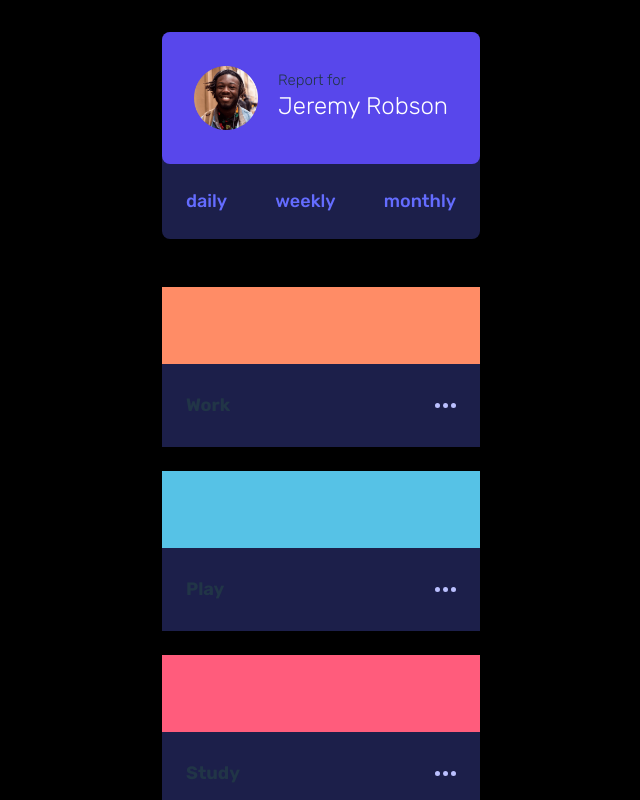
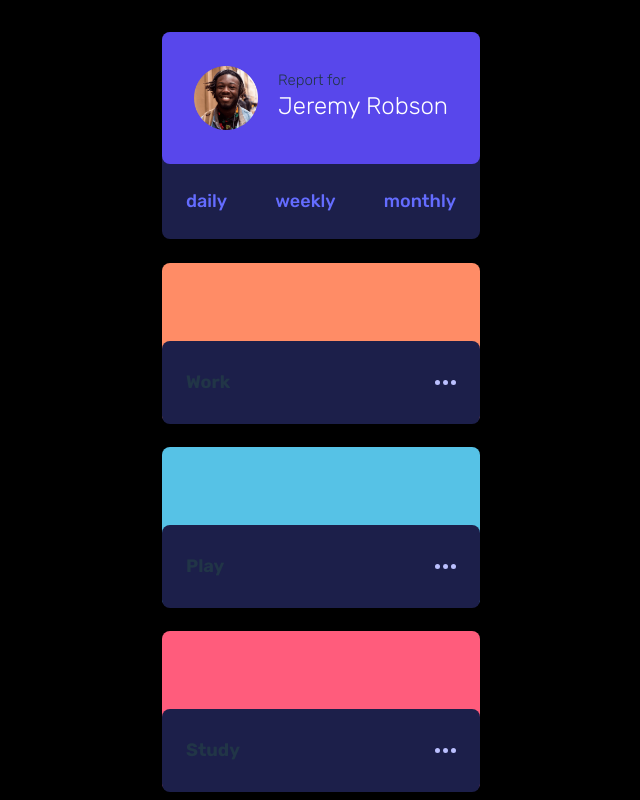
Before and after one commit to MitaliShah/time-tracking-dashboard, a React (Vite) app: page / in a window 1280 px wide. Shown: the top 800 px of the page, without its empty margins (319-959 px from the left). Built offline with nearby package versions, Linux system fonts and the light colour scheme.

Commit message:
border-radius for outer and inner div

```diff
--- a/src/components/Cards.jsx
+++ b/src/components/Cards.jsx
@@ -54,6 +54,7 @@ const Wrapper = styled.div`
   display: flex;
   flex-direction: column-reverse;
   margin-top: 24px;
+  border-radius: 8px;
 `;
 
 // const SVG = styled.div`
@@ -69,7 +70,8 @@ const Wrapper = styled.div`
 const ContentDiv = styled.div`
   padding: 28px 24px;
   background-color: var(--dark-blue);
-  /* padding-top: 38px; */
+  border-radius: 8px;
+  margin-bottom: -0.5px;
 `;
 
 const Title = styled.h2`
--- a/src/components/DataViewSwitcher.jsx
+++ b/src/components/DataViewSwitcher.jsx
@@ -27,6 +27,7 @@ export default function DataViewSwitcher({ setSelectedView }) {
 const Wrapper = styled.div`
   background-color: var(--dark-blue);
   border-radius: 8px;
+  margin-bottom: -24px;
 `;
 
 const Link = styled.a`
```
